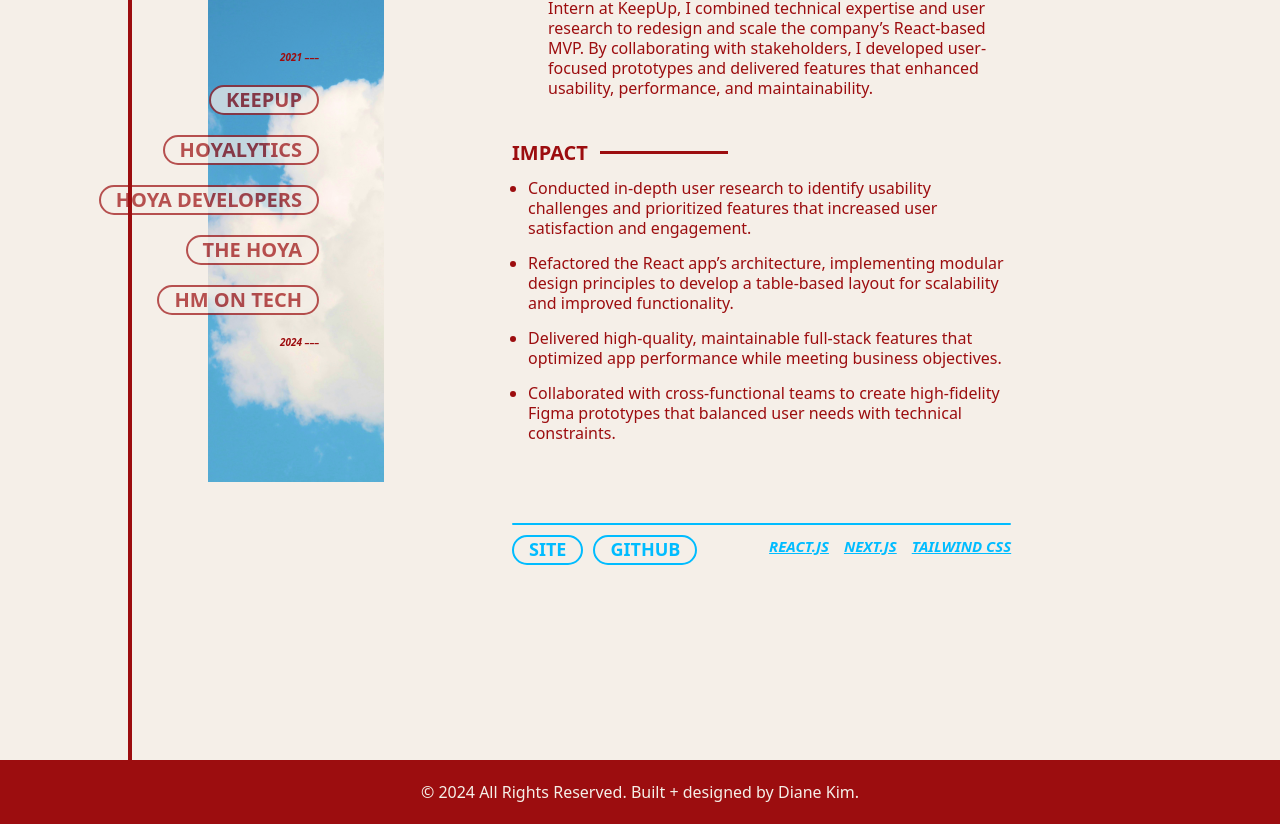
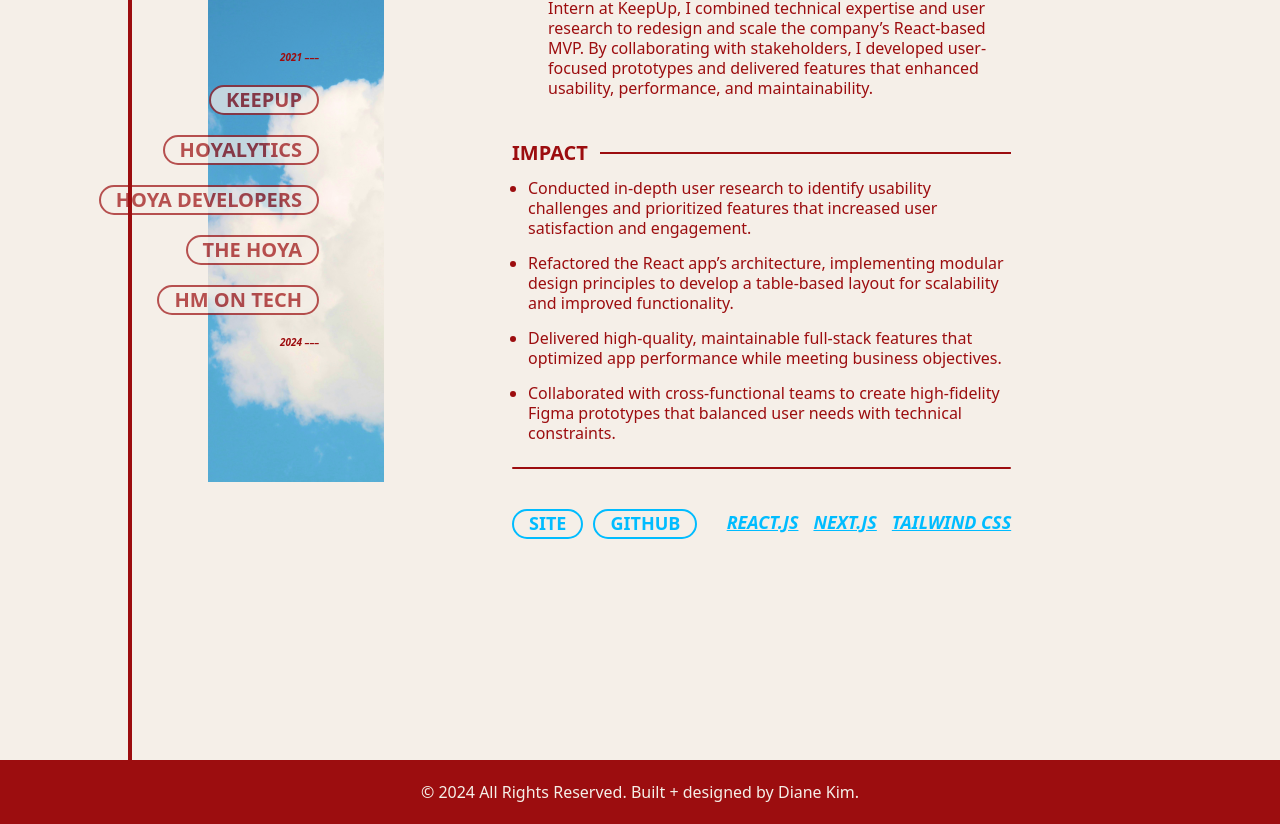
Before and after one commit to di4nekim/di4nekim, a Next.js app: page / in a window 1280 px wide. Shown: the part 3400-4224 px from the top of the page. Built offline with nearby package versions, Linux system fonts and the light colour scheme.

Commit message:
chore: finalize impact section, tidbits (links, tech stack)

```diff
--- a/src/app/components/ExpSection.js
+++ b/src/app/components/ExpSection.js
@@ -15,7 +15,7 @@ const ExpSection = ({experience}) => {
       <Role experience={experience} />
       <Blurb experience={experience} />
       <Impact experience={experience} />
-      <Tidbits experience={experience} />
+      {/* <Projects /> */}
     </section>
   );
 };
@@ -70,10 +70,67 @@ const Blurb = ({experience}) => {
 
 const Impact = ({experience}) => {
   return(
-    <div className=''>
+    <div>
       <div className='flex flex-row items-center gap-x-3 mt-[5vh]'>
         <h1 className='font-semibold text-[20px]'>IMPACT</h1>
-        <div className='w-[10vw] h-[3px] bg-[var(--main-red)]'/>
+        <div className='w-full h-[2px] bg-[var(--main-red)]'/>
+      </div>
+
+      {/* map */}
+      <ul className='list-disc mt-[10px] ml-4 leading-tight space-y-[15px]'>
+        <li>Conducted in-depth user research to identify usability challenges and prioritized features that increased user satisfaction and engagement.</li>
+        <li>Refactored the React app’s architecture, implementing modular design principles to develop a table-based layout for scalability and improved functionality.</li>
+        <li>Delivered high-quality, maintainable full-stack features that optimized app performance while meeting business objectives.</li>
+        <li>Collaborated with cross-functional teams to create high-fidelity Figma prototypes that balanced user needs with technical constraints.</li>
+      </ul>
+
+      {/* tidbits – links, techstack */}
+
+      <div className='mt-[3vh] w-full h-[5vh] '>
+      <div className='mb-[5vh] h-[2px] rounded-[5px] bg-[var(--main-red)] '/>
+
+      <div className='flex flex-row justify-start '>
+        <div className='flex flex-row gap-x-[10px]'>
+          <Button
+            text={"SITE"}
+            style={{
+              borderColor: 'var(--main-blue)',
+              borderWidth: '2px',
+              color: 'var(--main-blue)',
+              opacity: '100%',
+              fontSize: '18px'
+            }}
+          />
+          <Button
+            text={"GITHUB"}
+            style={{
+              borderColor: 'var(--main-blue)',
+              borderWidth: '2px',
+              color: 'var(--main-blue)',
+              opacity: '100%',
+              fontSize: '18px'
+            }}
+          />
+        </div>
+
+        <div className='ml-auto flex flex-row justify-end gap-x-[15px] text-[var(--main-blue)] text-[18px] font-semibold italic underline'>
+          <p>REACT.JS</p>
+          <p>NEXT.JS</p>
+          <p>TAILWIND CSS</p>
+        </div>
+      </div>
+    </div>
+
+    </div>
+  )
+}
+
+const Projects = ({experience}) => {
+  return(
+    <div>
+      <div className='flex flex-row items-center gap-x-3 mt-[5vh]'>
+        <h1 className='font-semibold text-[20px]'>PROJECTS</h1>
+        <div className='w-full h-[3px] bg-[var(--main-red)]'/>
       </div>
 
       {/* map */}
@@ -87,45 +144,4 @@ const Impact = ({experience}) => {
   )
 }
 
-const Projects = ({experience}) => {
-
-}
-
-const Tidbits = ({experience}) => {
-  return(
-    <div className='mt-[80px] w-full h-[5vh] '>
-      <div className='mb-[10px] h-[2px] rounded-[5px] bg-[var(--main-blue)] '/>
-
-      <div className='flex flex-row justify-start '>
-        <div className='flex flex-row gap-x-[10px]'>
-          <Button
-            text={"SITE"}
-            style={{
-              borderColor: 'var(--main-blue)',
-              color: 'var(--main-blue)',
-              opacity: '100%',
-              fontSize: '18px'
-            }}
-          />
-          <Button
-            text={"GITHUB"}
-            style={{
-              borderColor: 'var(--main-blue)',
-              color: 'var(--main-blue)',
-              opacity: '100%',
-              fontSize: '18px'
-            }}
-          />
-        </div>
-
-        <div className='ml-auto flex flex-row justify-end gap-x-[15px] text-[var(--main-blue)] text-[15px] font-semibold italic underline'>
-          <p>REACT.JS</p>
-          <p>NEXT.JS</p>
-          <p>TAILWIND CSS</p>
-        </div>
-      </div>
-    </div>
-  )
-}
-
 export default ExpSection;
--- a/src/app/data/ExperienceData.js
+++ b/src/app/data/ExperienceData.js
@@ -66,3 +66,17 @@ export const EXP_IMPACTS = {
   4: {p1: "",
       p2: "",},
 }
+
+export const EXP_LINKS = {
+  1: {site: "",
+      github: "",},
+
+  2: {site: "",
+      github: "",},
+
+  3: {site: "",
+      github: "",},
+
+  4: {p1: "",
+      github: "",},
+}
```
